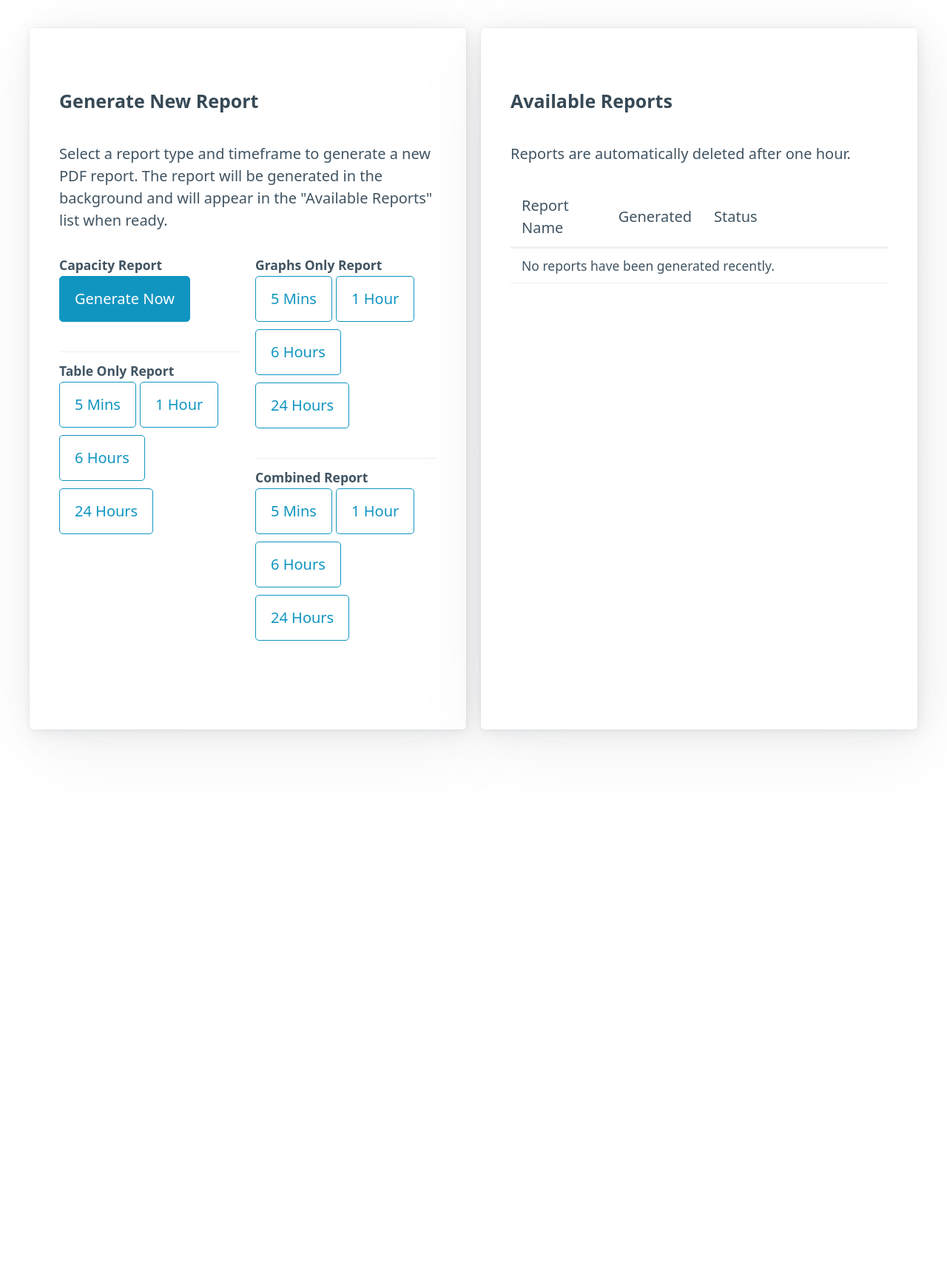
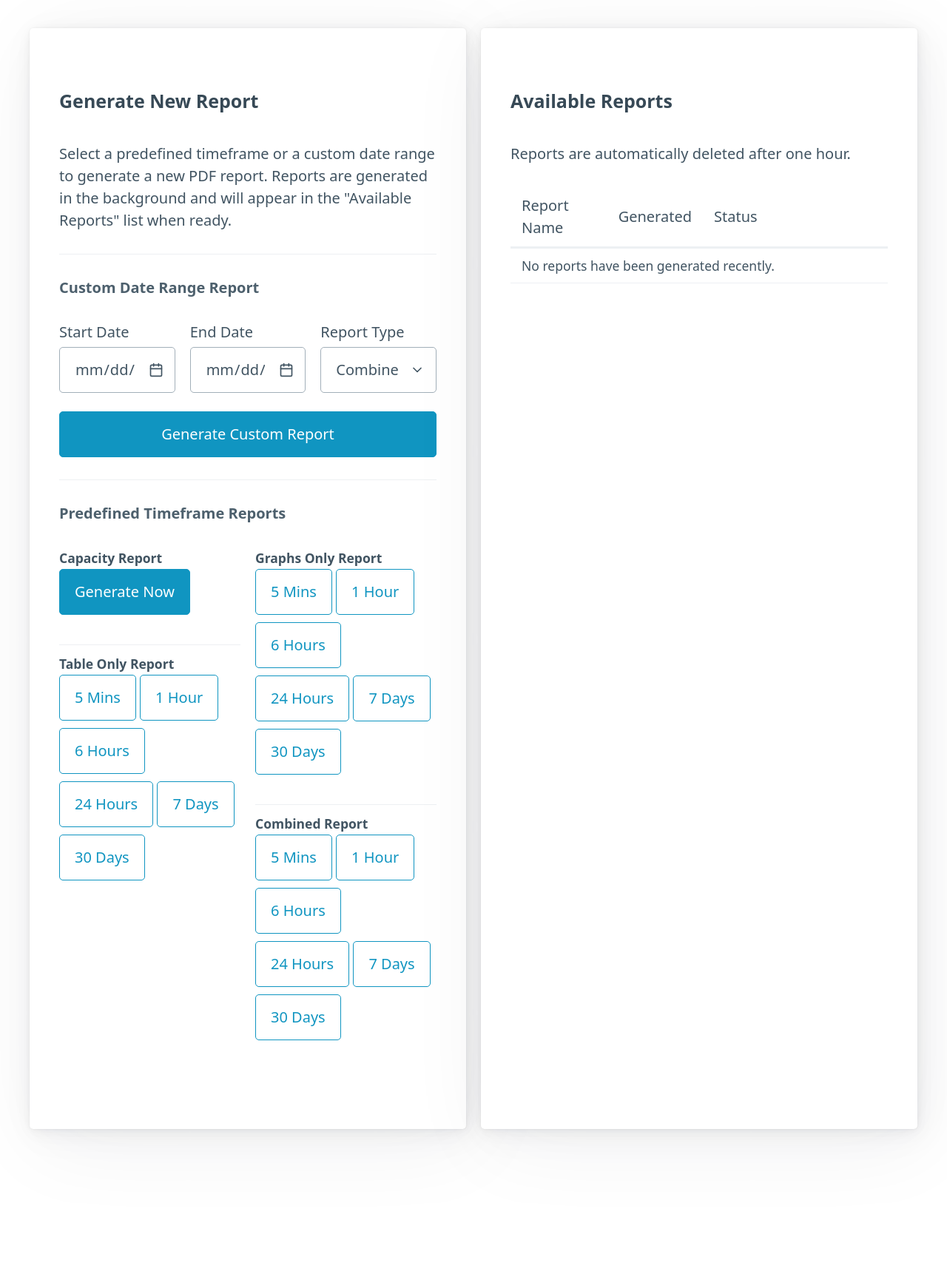
Before and after one commit to PaloAltoNetworks/panos-monitor, a Flask app: page /downloads in a window 1280 px wide. Shown: the part 407-2133 px from the top of the page at 74% size. Before the commit the page ends 1408 px from the top, so only its background shows below. Run offline with Flask 2, Linux system fonts and the light colour scheme; data that the repository does not hold is empty; parts of the project's set-up code (start-up, migrations or seed data) failed here and were passed over.

Commit message:
added custom date range

```diff
--- a/app.py
+++ b/app.py
@@ -464,14 +464,14 @@ def export_csv(fw_id):
     output.headers["Content-type"] = "text/csv"
     return output
 
-def _generate_pdf_worker(timespan, report_type, job_id):
+def _generate_pdf_worker(report_type, job_id, timespan=None, start_date=None, end_date=None):
     """Worker function to generate PDF in the background."""
     print(f"Background PDF worker started for job {job_id}.")
     # Ensure the reports directory exists
     reports_dir = os.path.join(app.static_folder, 'reports')
     os.makedirs(reports_dir, exist_ok=True)
 
-    pdf_data = report_generator.generate_report_pdf(DB_FILE, timespan, report_type)
+    pdf_data = report_generator.generate_report_pdf(DB_FILE, report_type, timespan=timespan, start_date=start_date, end_date=end_date)
     if pdf_data:
         file_path = os.path.join(reports_dir, f"{job_id}.pdf")
         with open(file_path, 'wb') as f:
@@ -485,13 +485,25 @@ def _generate_pdf_worker(timespan, report_type, job_id):
     else:
         print(f"PDF generation failed for job {job_id}: No data.")
 
-@app.route('/export/pdf')
+@app.route('/export/pdf', methods=['GET', 'POST'])
 def export_pdf():
-    """Kicks off a background job to generate a PDF report."""
-    timespan = flask.request.args.get('timespan', '1h')
-    report_type = flask.request.args.get('type', 'graphs_only')
+    """Kicks off a background job to generate a PDF report. Handles both predefined timespans and custom date ranges."""
     job_id = str(uuid.uuid4())
-    download_name = f"panos-report_{timespan}_{report_type}.pdf"
+
+    if flask.request.method == 'POST':
+        # Custom date range from form
+        report_type = flask.request.form.get('report_type')
+        start_date = flask.request.form.get('start_date')
+        end_date = flask.request.form.get('end_date')
+        timespan = f"custom_{start_date}_to_{end_date}"
+        download_name = f"panos-report_{report_type}_{timespan}.pdf"
+        thread_args = (report_type, job_id, None, start_date, end_date)
+    else: # GET request
+        # Predefined timespan from buttons
+        timespan = flask.request.args.get('timespan', '1h')
+        report_type = flask.request.args.get('type', 'graphs_only')
+        download_name = f"panos-report_{timespan}_{report_type}.pdf"
+        thread_args = (report_type, job_id, timespan, None, None)
 
     # ** CHANGE: Store job info in the database instead of the session **
     with db_lock:
@@ -501,7 +513,7 @@ def export_pdf():
         conn.close()
 
     # Start the background thread
-    thread = threading.Thread(target=_generate_pdf_worker, args=(timespan, report_type, job_id))
+    thread = threading.Thread(target=_generate_pdf_worker, args=thread_args)
     thread.start()
 
     flask.flash(f"Report '{download_name}' is being generated in the background.", "info")
@@ -549,10 +561,21 @@ def delete_report(job_id):
         print(f"Error deleting report file {job_id}.pdf: {e}")
     return flask.redirect(flask.url_for('downloads'))
 
-@app.route('/firewall/<int:fw_id>')
+@app.route('/firewall/<int:fw_id>', methods=['GET', 'POST'])
 def firewall_detail(fw_id):
-    timespan = flask.request.args.get('timespan', '1h')
     conn = get_db_connection()
+
+    # Handle form submission for custom date range
+    if flask.request.method == 'POST':
+        start_date = flask.request.form.get('start_date')
+        end_date = flask.request.form.get('end_date')
+        timespan = f"custom_{start_date}_to_{end_date}"
+        chart_data = get_firewall_stats_for_timespan(conn, fw_id, start_date=start_date, end_date=end_date)
+    else: # Default GET request
+        timespan = flask.request.args.get('timespan', '1h')
+        start_date = None
+        end_date = None
+        chart_data = get_firewall_stats_for_timespan(conn, fw_id, timespan=timespan)
 
     # Fetch all necessary firewall details, including the new hostname
     fw = conn.execute('SELECT ip_address, hostname, model, sw_version FROM firewalls WHERE id = ?', (fw_id,)).fetchone()
@@ -569,12 +592,17 @@ def firewall_detail(fw_id):
     # ** NEW: Fetch detailed specs and pass them to the template **
     details = conn.execute('SELECT * FROM firewall_details WHERE firewall_id = ?', (fw_id,)).fetchone()
 
-    chart_data = get_firewall_stats_for_timespan(conn, fw_id, timespan)
     summary_stats = None
     if chart_data:
-        time_modifier = {'5m': '-5 minutes', '1h': '-1 hour', '6h': '-6 hours', '24h': '-24 hours', '7d': '-7 days', '30d': '-30 days'}.get(timespan, '-1 hour')
-        query_summary = f"SELECT MAX(active_sessions) as max_sessions, MAX(total_input_bps) as max_input, MAX(total_output_bps) as max_output, MAX(cpu_load) as max_cpu, MAX(dataplane_load) as max_dp FROM stats WHERE firewall_id = ? AND timestamp >= datetime('now', 'localtime', '{time_modifier}');"
-        summary_stats = conn.execute(query_summary, (fw_id,)).fetchone()
+        if start_date and end_date:
+            where_clause = "timestamp BETWEEN ? AND ?"
+            query_params = (fw_id, f"{start_date} 00:00:00", f"{end_date} 23:59:59")
+        else:
+            time_modifier = {'5m': '-5 minutes', '1h': '-1 hour', '6h': '-6 hours', '24h': '-24 hours', '7d': '-7 days', '30d': '-30 days'}.get(timespan, '-1 hour')
+            where_clause = "timestamp >= datetime('now', 'localtime', ?)"
+            query_params = (fw_id, time_modifier)
+        query_summary = f"SELECT MAX(active_sessions) as max_sessions, MAX(total_input_bps) as max_input, MAX(total_output_bps) as max_output, MAX(cpu_load) as max_cpu, MAX(dataplane_load) as max_dp FROM stats WHERE firewall_id = ? AND {where_clause};"
+        summary_stats = conn.execute(query_summary, query_params).fetchone()
     full_data = {"chart_data": chart_data, "summary_data": dict(summary_stats) if summary_stats else None, "details": dict(details) if details else {}}
     conn.close()
 
@@ -1314,12 +1342,12 @@ def background_worker_loop():
         print(f"Polling cycle finished. Sleeping for {poll_interval} seconds.")
         time.sleep(poll_interval)
 
-def get_firewall_stats_for_timespan(conn, fw_id, timespan):
+def get_firewall_stats_for_timespan(conn, fw_id, timespan=None, start_date=None, end_date=None):
     """
     A centralized function to fetch and process firewall stats for a given timeframe.
     It can return raw or summarized data based on the timespan.
     """
-    is_summarized = timespan in ['24h', '7d', '30d']
+    is_summarized = timespan in ['24h', '7d', '30d'] or (start_date and end_date and (datetime.strptime(end_date, '%Y-%m-%d') - datetime.strptime(start_date, '%Y-%m-%d')).days > 1)
 
     # Define query parameters based on the chosen timespan. Use MAX for summarized views.
     if is_summarized:
@@ -1329,6 +1357,8 @@ def get_firewall_stats_for_timespan(conn, fw_id, timespan):
             time_modifier, date_format_sql, date_format_py, title_prefix = '-30 days', '%Y-%m-%d', '%Y-%m-%d', "Daily Peak"
         else: # 24h
             time_modifier, date_format_sql, date_format_py, title_prefix = '-24 hours', '%Y-%m-%d %H:00', '%Y-%m-%d %H:%M', "Hourly Peak"
+    elif start_date and end_date:
+        time_modifier, title_prefix = None, "Raw Data"
     else: # Raw data reports
         if timespan == '1h':
             time_modifier, title_prefix = '-1 hour', "Raw Data"
@@ -1337,26 +1367,31 @@ def get_firewall_stats_for_timespan(conn, fw_id, timespan):
         else: # 5m
             time_modifier, title_prefix = '-5 minutes', "Raw Data"
 
+    # Build WHERE clause
+    if start_date and end_date:
+        where_clause = "timestamp BETWEEN ? AND ?"
+        query_params = (fw_id, f"{start_date} 00:00:00", f"{end_date} 23:59:59")
+    else:
+        where_clause = "timestamp >= datetime('now', 'localtime', ?)"
+        query_params = (fw_id, time_modifier)
+
     # Select the correct query based on whether we need to summarize (MAX vs raw)
     if is_summarized:
         query = f"""
             SELECT strftime('{date_format_sql}', timestamp) as period,
                    MAX(active_sessions) as sessions, MAX(total_input_bps) as input_bps,
                    MAX(total_output_bps) as output_bps, MAX(cpu_load) as cpu, MAX(dataplane_load) as dp
-            -- **FIX**: Added 'localtime' to the time comparison
-            FROM stats WHERE firewall_id = ? AND timestamp >= datetime('now', 'localtime', '{time_modifier}')
+            FROM stats WHERE firewall_id = ? AND {where_clause.replace('?', "datetime('now', 'localtime', ?)") if not start_date else where_clause}
             GROUP BY period ORDER BY period ASC;
         """
     else: # Raw data query
         query = f"""
             SELECT timestamp, active_sessions as sessions, total_input_bps as input_bps,
                    total_output_bps as output_bps, cpu_load as cpu, dataplane_load as dp
-            -- **FIX**: Added 'localtime' to the time comparison
-            FROM stats WHERE firewall_id = ? AND timestamp >= datetime('now', 'localtime', '{time_modifier}')
+            FROM stats WHERE firewall_id = ? AND {where_clause}
             ORDER BY timestamp ASC;
         """
-
-    stats = conn.execute(query, (fw_id,)).fetchall()
+    stats = conn.execute(query, query_params).fetchall()
 
     if not stats:
         return None # Return None if no data is found
--- a/templates/downloads.html
+++ b/templates/downloads.html
@@ -19,7 +19,30 @@
 <div class="grid">
     <article>
         <h4>Generate New Report</h4>
-        <p>Select a report type and timeframe to generate a new PDF report. The report will be generated in the background and will appear in the "Available Reports" list when ready.</p>
+        <p>Select a predefined timeframe or a custom date range to generate a new PDF report. Reports are generated in the background and will appear in the "Available Reports" list when ready.</p>
+
+        <hr>
+        <h6>Custom Date Range Report</h6>
+        <form action="{{ url_for('export_pdf') }}" method="post">
+            <div class="grid">
+                <label for="start_date">Start Date
+                    <input type="date" id="start_date" name="start_date" required>
+                </label>
+                <label for="end_date">End Date
+                    <input type="date" id="end_date" name="end_date" required>
+                </label>
+                <label for="report_type">Report Type
+                    <select id="report_type" name="report_type" required>
+                        <option value="combined">Combined (Table, Capacity, Graphs)</option>
+                        <option value="table_only">Table Only</option>
+                        <option value="graphs_only">Graphs Only</option>
+                    </select>
+                </label>
+            </div>
+            <button type="submit">Generate Custom Report</button>
+        </form>
+        <hr>
+        <h6>Predefined Timeframe Reports</h6>
 
         <div class="grid">
             <div>
@@ -32,6 +55,8 @@
                     <a href="{{ url_for('export_pdf', timespan='1h', type='table_only') }}" role="button" class="outline">1 Hour</a>
                     <a href="{{ url_for('export_pdf', timespan='6h', type='table_only') }}" role="button" class="outline">6 Hours</a>
                     <a href="{{ url_for('export_pdf', timespan='24h', type='table_only') }}" role="button" class="outline">24 Hours</a>
+                    <a href="{{ url_for('export_pdf', timespan='7d', type='table_only') }}" role="button" class="outline">7 Days</a>
+                    <a href="{{ url_for('export_pdf', timespan='30d', type='table_only') }}" role="button" class="outline">30 Days</a>
                 </p>
             </div>
             <div>
@@ -41,6 +66,8 @@
                     <a href="{{ url_for('export_pdf', timespan='1h', type='graphs_only') }}" role="button" class="outline">1 Hour</a>
                     <a href="{{ url_for('export_pdf', timespan='6h', type='graphs_only') }}" role="button" class="outline">6 Hours</a>
                     <a href="{{ url_for('export_pdf', timespan='24h', type='graphs_only') }}" role="button" class="outline">24 Hours</a>
+                    <a href="{{ url_for('export_pdf', timespan='7d', type='graphs_only') }}" role="button" class="outline">7 Days</a>
+                    <a href="{{ url_for('export_pdf', timespan='30d', type='graphs_only') }}" role="button" class="outline">30 Days</a>
                 </p>
                 <hr>
                 <small><b>Combined Report</b></small>
@@ -49,6 +76,8 @@
                     <a href="{{ url_for('export_pdf', timespan='1h', type='combined') }}" role="button" class="outline">1 Hour</a>
                     <a href="{{ url_for('export_pdf', timespan='6h', type='combined') }}" role="button" class="outline">6 Hours</a>
                     <a href="{{ url_for('export_pdf', timespan='24h', type='combined') }}" role="button" class="outline">24 Hours</a>
+                    <a href="{{ url_for('export_pdf', timespan='7d', type='combined') }}" role="button" class="outline">7 Days</a>
+                    <a href="{{ url_for('export_pdf', timespan='30d', type='combined') }}" role="button" class="outline">30 Days</a>
                 </p>
             </div>
         </div>
--- a/templates/settings.html
+++ b/templates/settings.html
@@ -1,6 +1,12 @@
 {% extends 'base.html' %}
 
 {% block content %}
+    <style>
+      main.container {
+        max-width: 1600px;
+      }
+    </style>
+
     <article>
         <h2>Configuration Settings</h2>
         <p>Set the global API credentials and polling interval here.</p>
```
Also changed, not shown: report_generator.py (+21 -12 lines), templates/firewall_detail.html (+23 -0 lines), 1 other file.
